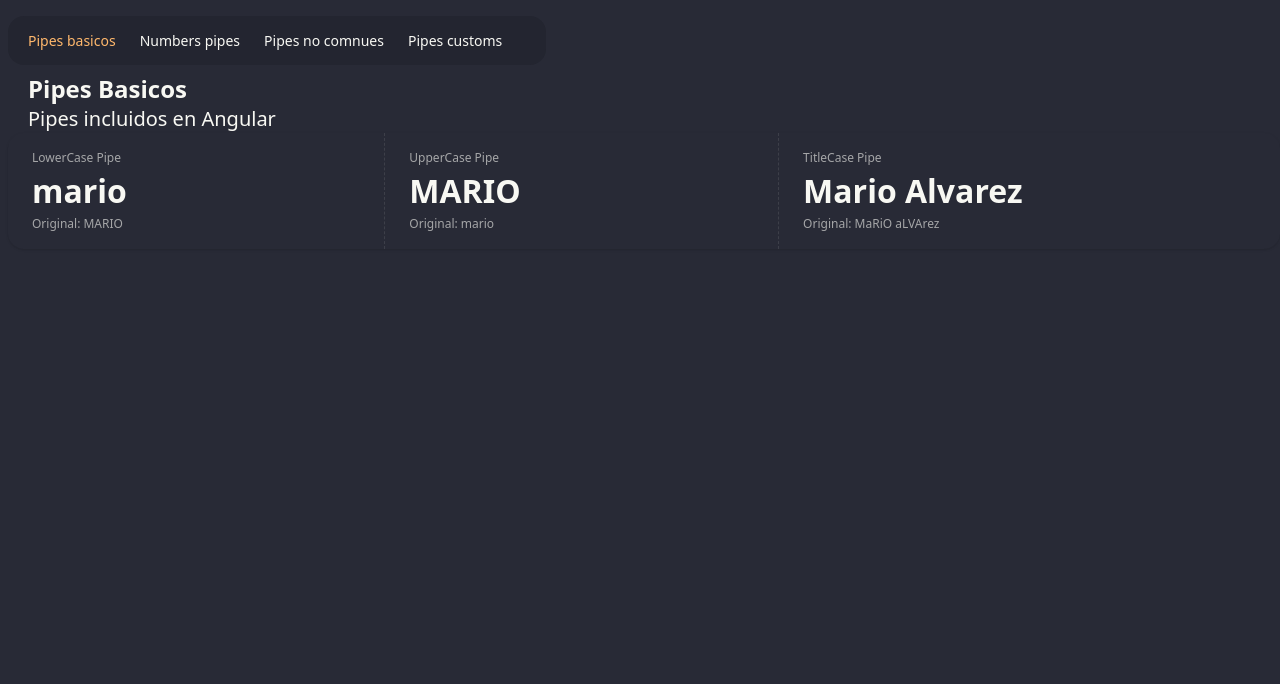
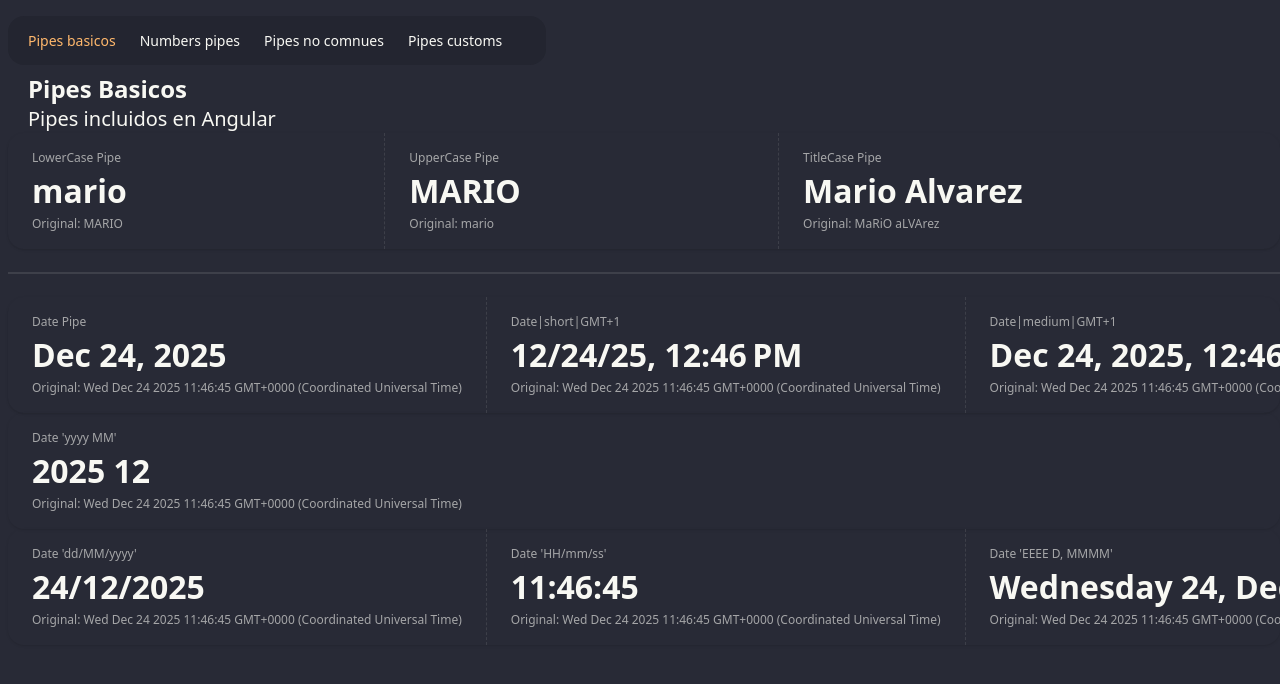
Before and after one commit to MarioAG1/pipes-angular, an Angular app: page /basic in a window 1280 px wide. Shown: the top 684 px of the page. Built offline with nearby package versions, Linux system fonts and the light colour scheme.

Commit message:
153 Date pipe

```diff
--- a/src/app/pages/basic-page/basic-page.component.html
+++ b/src/app/pages/basic-page/basic-page.component.html
@@ -21,3 +21,54 @@
     <div class="stat-desc">Original: {{ fullName() }}</div>
   </div>
 </div>
+
+<div class="divider"></div>
+
+<div class="stats stats-vertical lg:stats-horizontal shadow w-full">
+  <div class="stat">
+    <div class="stat-title">Date Pipe</div>
+    <div class="stat-value">{{ customDate() | date }}</div>
+    <div class="stat-desc">Original: {{ customDate() }}</div>
+  </div>
+  <div class="stat">
+    <div class="stat-title">Date|short|GMT+1</div>
+    <div class="stat-value">{{ customDate() | date : 'short' : 'GMT+1' }}</div>
+    <div class="stat-desc">Original: {{ customDate() }}</div>
+  </div>
+  <div class="stat">
+    <div class="stat-title">Date|medium|GMT+1</div>
+    <div class="stat-value">{{ customDate() | date : 'medium' : 'GMT+1' }}</div>
+    <div class="stat-desc">Original: {{ customDate() }}</div>
+  </div>
+  <div class="stat">
+    <div class="stat-title">Date|long|GMT+1</div>
+    <div class="stat-value">{{ customDate() | date : 'long' : 'GMT+1' }}</div>
+    <div class="stat-desc">Original: {{ customDate() }}</div>
+  </div>
+</div>
+
+<div class="stats stats-vertical lg:stats-horizontal shadow w-full">
+  <div class="stat">
+    <div class="stat-title">Date 'yyyy MM'</div>
+    <div class="stat-value">{{ customDate() | date : 'yyyy MM' }}</div>
+    <div class="stat-desc">Original: {{ customDate() }}</div>
+  </div>
+</div>
+
+<div class="stats stats-vertical lg:stats-horizontal shadow w-full">
+  <div class="stat">
+    <div class="stat-title">Date 'dd/MM/yyyy'</div>
+    <div class="stat-value">{{ customDate() | date : 'dd/MM/yyyy' }}</div>
+    <div class="stat-desc">Original: {{ customDate() }}</div>
+  </div>
+  <div class="stat">
+    <div class="stat-title">Date 'HH/mm/ss'</div>
+    <div class="stat-value">{{ customDate() | date : 'HH:mm:ss' }}</div>
+    <div class="stat-desc">Original: {{ customDate() }}</div>
+  </div>
+  <div class="stat">
+    <div class="stat-title">Date 'EEEE D, MMMM'</div>
+    <div class="stat-value">{{ customDate() | date : 'EEEE d, MMMM' }}</div>
+    <div class="stat-desc">Original: {{ customDate() }}</div>
+  </div>
+</div>
--- a/src/app/pages/basic-page/basic-page.component.ts
+++ b/src/app/pages/basic-page/basic-page.component.ts
@@ -1,13 +1,23 @@
-import { LowerCasePipe, TitleCasePipe, UpperCasePipe } from '@angular/common';
-import { Component, signal } from '@angular/core';
+import { DatePipe, LowerCasePipe, TitleCasePipe, UpperCasePipe } from '@angular/common';
+import { Component, effect, signal } from '@angular/core';
 
 @Component({
   selector: 'app-basic-page',
-  imports: [LowerCasePipe, UpperCasePipe, TitleCasePipe],
+  imports: [LowerCasePipe, UpperCasePipe, TitleCasePipe, DatePipe],
   templateUrl: './basic-page.component.html',
 })
 export default class BasicPageComponent {
   nameLower = signal('mario');
   nameUpper = signal('MARIO');
   fullName = signal('MaRiO aLVArez');
+
+  customDate = signal(new Date());
+  tickingDateEffect = effect((onCleanUp) => {
+    const interval = setInterval(() => {
+      this.customDate.set(new Date());
+    }, 1000);
+    onCleanUp(() => {
+      clearInterval(interval);
+    });
+  });
 }
```
